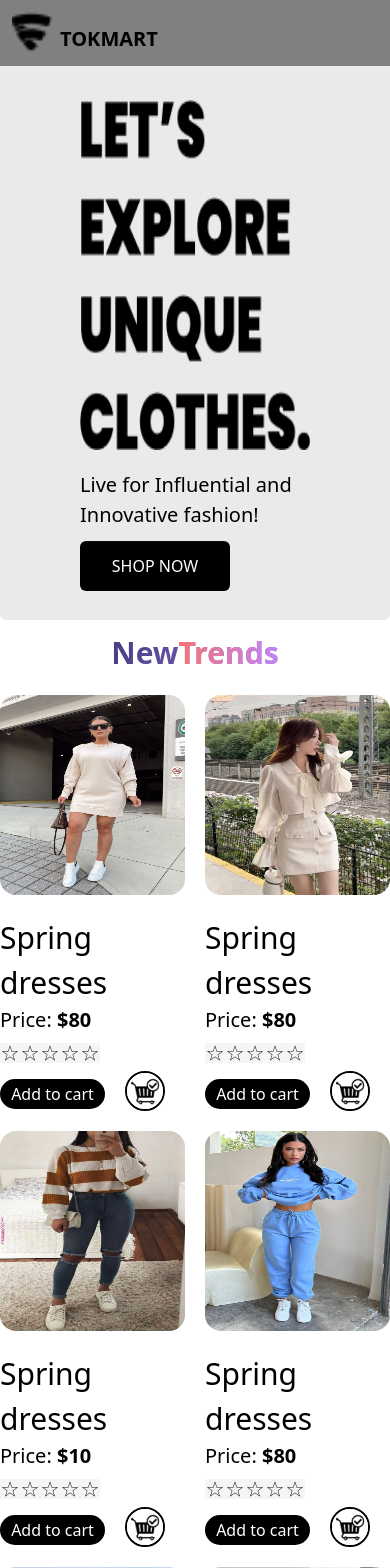
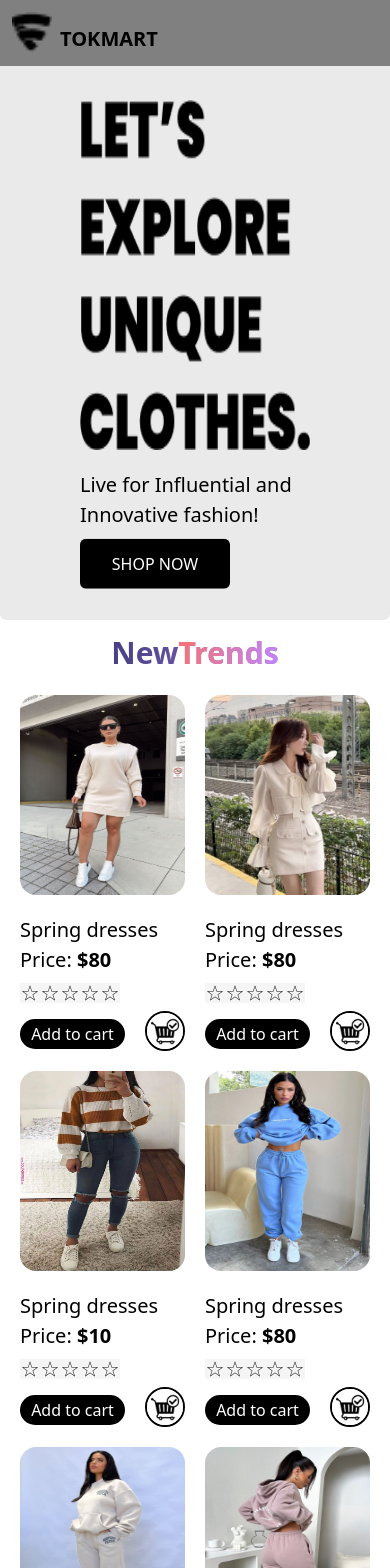
Before and after one commit to Folakl/tokmart, a React (Vite) app: page /coats in a window 390 px wide. Shown: the top 1568 px of the page. Built offline with nearby package versions, Linux system fonts and the light colour scheme.

Commit message:
made adjustment

```diff
--- a/src/pages/Cart.jsx
+++ b/src/pages/Cart.jsx
@@ -27,9 +27,9 @@ const Cart = () => {
                 cart.map((item) => (
                     <div key={item.id}>
                         <img src={item.img} alt={item.Name} className=' lg:w-[300px] lg:h-[300px] md:w-[300px] md:h-[300px] w-[250px] h-[200px] rounded-md ' />
-                        <h3 className='text-[30px]'>{item.Name}</h3>
+                        <h3 className='lg:text-[30px] md:text-[30px] text-[20px]'>{item.Name}</h3>
                         <div className='flex '>
-                        <h3 className='text-[30px]'>price: <span className='font-bold'>${item.price}</span></h3>
+                        <h3 className='text-[20px]'>price: <span className='font-bold'>${item.price}</span></h3>
                         <img src={deleteicon}   onClick={() => removeFromCart(item.id)} alt="" className=' w-[50px] h-[50px]  ml-10 lg:ml-20 md:ml-10' /></div>
                          <div >
                          <h3 className='text-[20px]'>Add more quantity: </h3>
--- a/src/pages/Coats.jsx
+++ b/src/pages/Coats.jsx
@@ -32,11 +32,11 @@ const Coats = () => {
             <h3 className='flex justify-center font-bold text-[30px] bg-gradient-to-r from-blue-950 to-purple-400 text-transparent bg-clip-text'>
                 New <span className='bg-gradient-to-r from-red-400 to-purple-400 text-transparent bg-clip-text'>Trends</span>
             </h3>
-            <div className='grid grid-cols-2 lg:grid-cols-4 md:grid-cols-23mx-5 my-5 gap-5'>
+            <div className='grid grid-cols-2 lg:grid-cols-4 md:grid-cols-23 mx-5 my-5 gap-5'>
                 {filterbyCategory.map(product => (
                     <div key={product.id}>
                         <img src={product.img} alt="" className=' rounded-2xl w-[250px] h-[200px] lg:w-[350px] lg:h-[300px] md:h-[300px] md:w-[350px] ' />
-                        <h3 className='pt-5 text-[30px]'>{product.Name}</h3>
+                        <h3 className='pt-5 lg:text-[30px] md:text-[30px] text-[20px]'>{product.Name}</h3>
                         <div >
                             <h3 className='text-[20px]'>Price: <span className='font-bold'>${product.price}</span></h3>
                             <div className='flex'>
```
